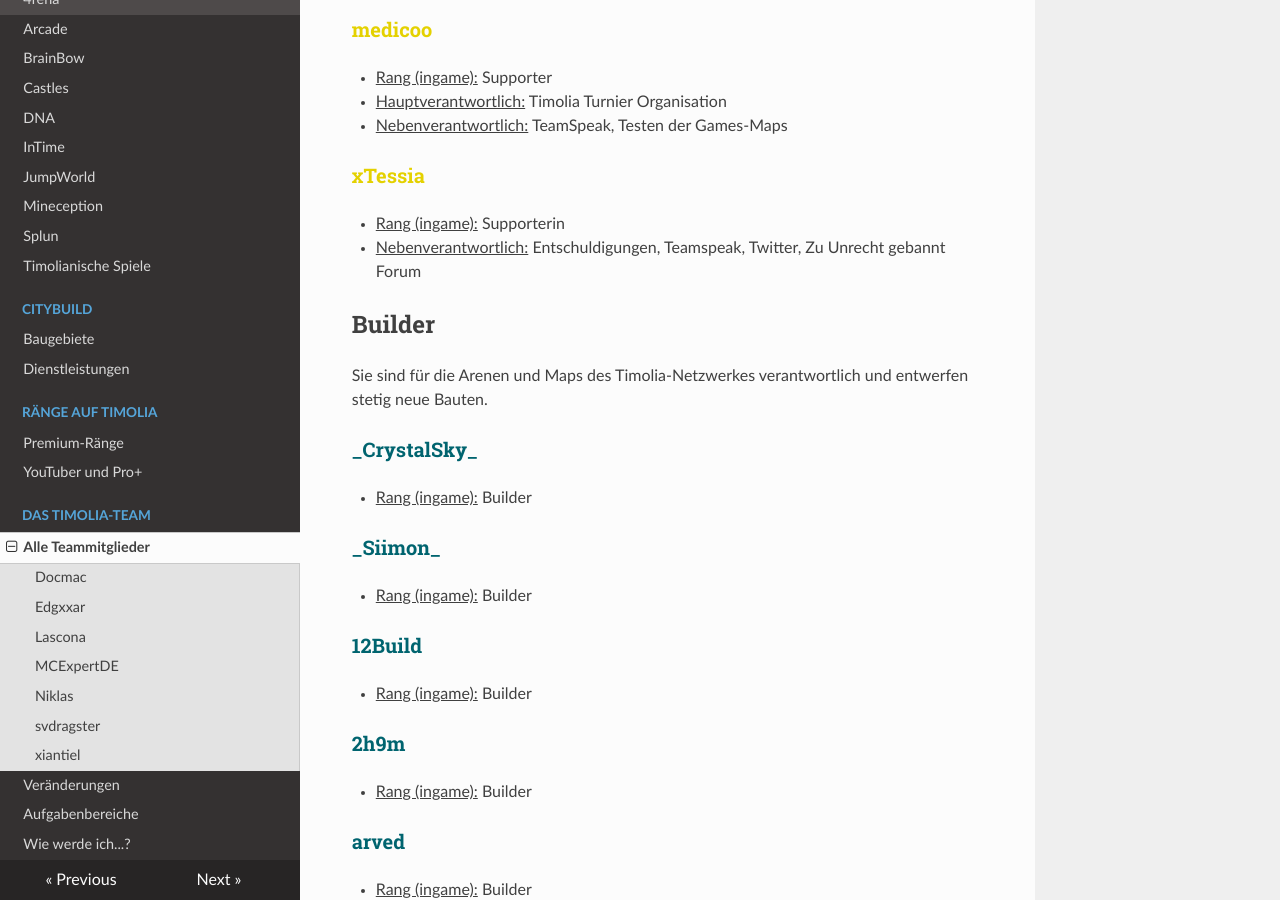
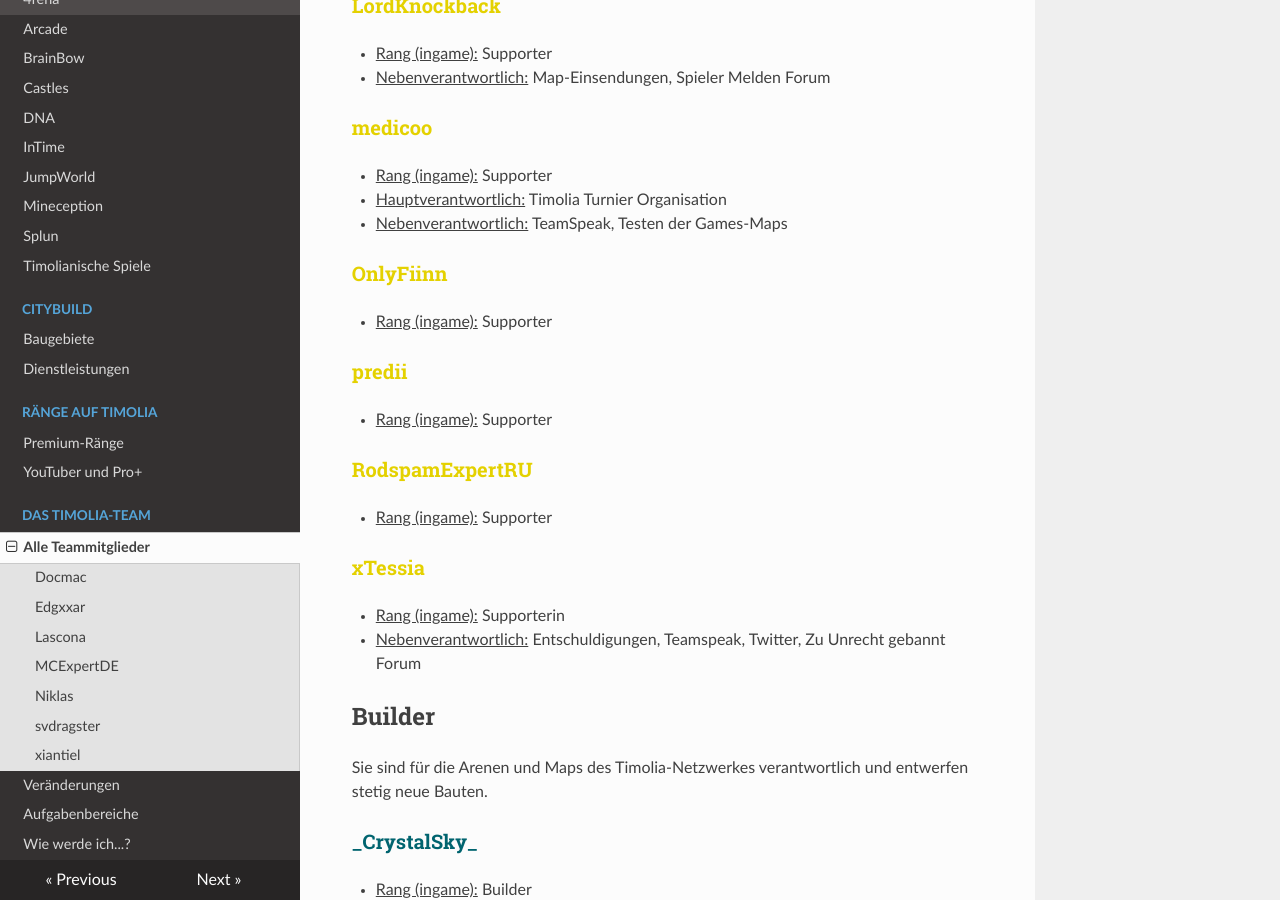
Before and after one commit to TimoliaDE/HowTo, an MkDocs documentation site: the page built from docs/team/members.md, in a window 1280 px wide and 900 px high, scrolled down 5931 px. Built offline with MkDocs 1.6.1, drawn with Linux system fonts in a browser that asks for light colours; nearby versions of some CDN libraries; old or Windows-style settings are respelled for this version of MkDocs; some of the changed text lies outside the part shown.

Commit message:
Update members.md

```diff
--- a/docs/team/members.md
+++ b/docs/team/members.md
@@ -141,6 +141,9 @@ Sie stehen für alle grundlegenden Fragen und Reports zur Verfügung und sind di
 - <u>Rang (ingame):</u> Supporter
 - <u>Nebenverantwortlich:</u> Entschuldigungen
 
+### <strong><span style="color:#E4D100">BowspamExpertDE</span></strong>
+- <u>Rang (ingame):</u> Supporter
+
 ### <strong><span style="color:#E4D100">Calavero</span></strong>
 - <u>Rang (ingame):</u> Supporter
 
@@ -186,6 +189,15 @@ Sie stehen für alle grundlegenden Fragen und Reports zur Verfügung und sind di
 - <u>Rang (ingame):</u> Supporter
 - <u>Hauptverantwortlich:</u> Timolia Turnier Organisation
 - <u>Nebenverantwortlich:</u> TeamSpeak, Testen der Games-Maps
+
+### <strong><span style="color:#E4D100">OnlyFiinn</span></strong>
+- <u>Rang (ingame):</u> Supporter
+
+### <strong><span style="color:#E4D100">predii</span></strong>
+- <u>Rang (ingame):</u> Supporter
+
+### <strong><span style="color:#E4D100">RodspamExpertRU</span></strong>
+- <u>Rang (ingame):</u> Supporter
 
 ### <strong><span style="color:#E4D100">xTessia</span></strong>
 - <u>Rang (ingame):</u> Supporterin
```
